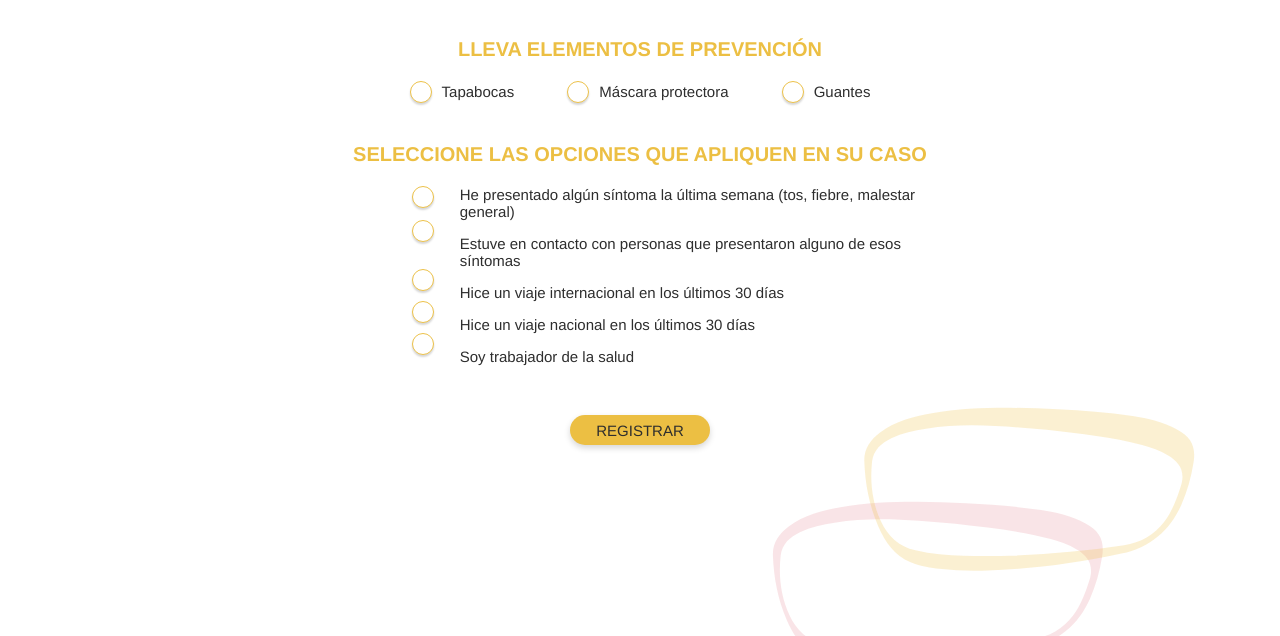
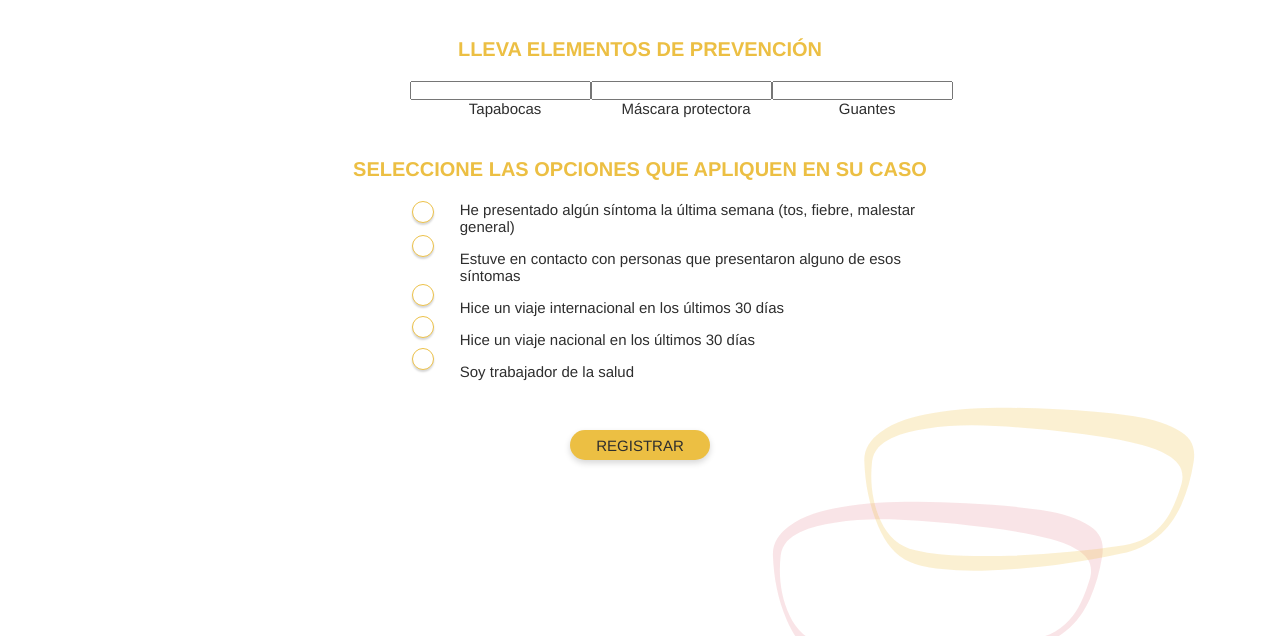
Before and after one commit to iatechdev/nuestro, a React app: page /protection-elements in a window 1280 px wide. Shown: the part 112-748 px from the top of the page. Built offline with nearby package versions, Linux system fonts and the light colour scheme.

Commit message:
Maquetas 1, 2, 3, 4, 11, 12, 15

```diff
--- a/src/app/containers/protection-elements/protection-elements.css
+++ b/src/app/containers/protection-elements/protection-elements.css
@@ -9,7 +9,7 @@
 .protection-elements-section {width: 60%; margin: 0 auto; text-align: center;}
 .protection-elements-title {font-size: 20px; color: #ECBF43; font-family: Helvetica; font-weight: bold; text-transform: uppercase; margin: 0 0 20px; text-align: center;}
 .protection-options-container {display: flex; flex-direction: row; justify-content: space-between;}
-input[type=text] {width: 20px; height: 20px; border: 1px solid #ECC149; box-shadow: 0px 2px 2px #00000029; border-radius: 50%; color: #ECC149; /* margin-right: 10px; */ cursor: pointer;}
+.options-risk-container input[type=text] {width: 20px; height: 20px; border: 1px solid #ECC149; box-shadow: 0px 2px 2px #00000029; border-radius: 50%; color: #ECC149; /* margin-right: 10px; */ cursor: pointer;}
 .s-element {color: #2E2E2E; font-family: Helvetica; font-size: 15px; font-weight: 400; margin-left: 10px;}
 
 /* ********************** */
```
